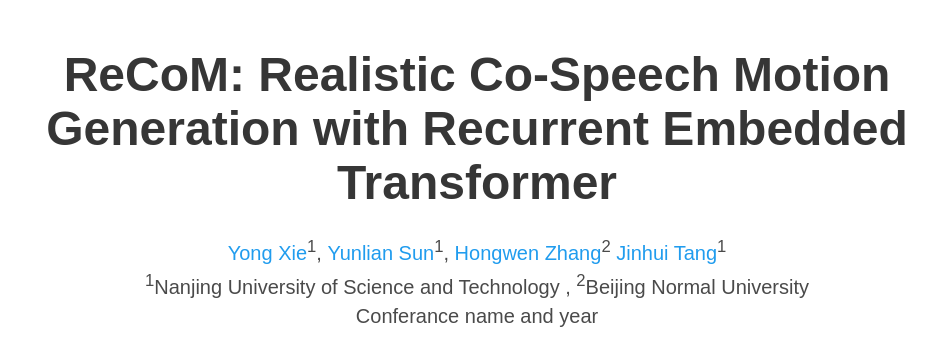
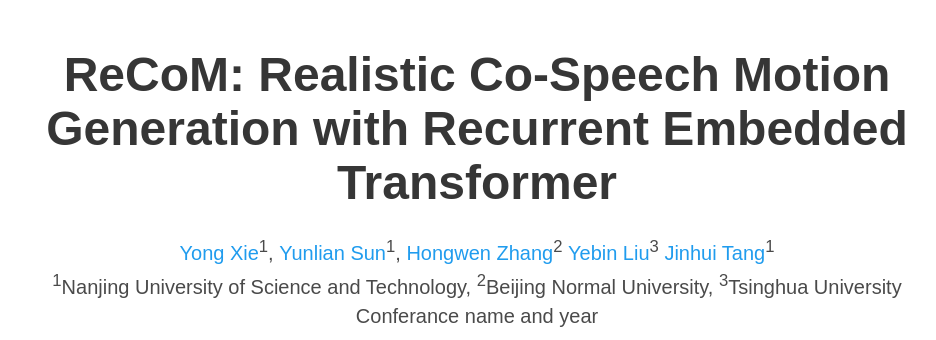
Before and after one commit to Yong-Xie-XY/ReCoM, a plain HTML site: page index.html in a window 1280 px wide. Shown: the top 340 px of the page, without its empty margins (163-1099 px from the left). Drawn offline with nearby package versions, Linux system fonts and the light colour scheme; some packages are replaced by stand-ins of ours; some icons are missing; a web font is replaced by a local one.

Commit message:
Add files via upload

```diff
--- a/index.html
+++ b/index.html
@@ -63,12 +63,15 @@
                     <a href="https://zhanghongwen.cn" target="_blank">Hongwen Zhang</a><sup>2</sup>
                   </span>
                   <span class="author-block">
+                    <a href="https://www.liuyebin.com/" target="_blank">Yebin Liu</a><sup>3</sup>
+                  </span>
+                  <span class="author-block">
                     <a href="https://orcid.org/0000-0001-9008-222X" target="_blank">Jinhui Tang</a><sup>1</sup>
                   </span>
                   </div>
 
                   <div class="is-size-5 publication-authors">
-                    <span class="author-block"><sup>1</sup>Nanjing University of Science and Technology , <sup>2</sup>Beijing Normal University
+                    <span class="author-block"><sup>1</sup>Nanjing University of Science and Technology, <sup>2</sup>Beijing Normal University, <sup>3</sup>Tsinghua University
                       <br>Conferance name and year</span>
                   </div>
 
```
